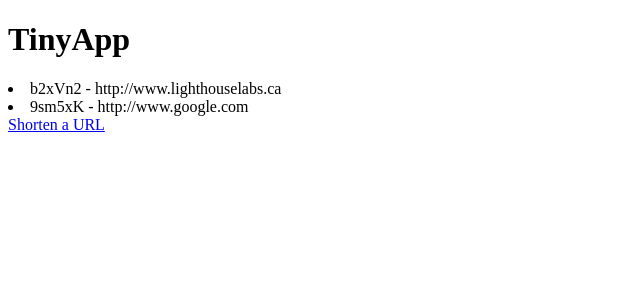
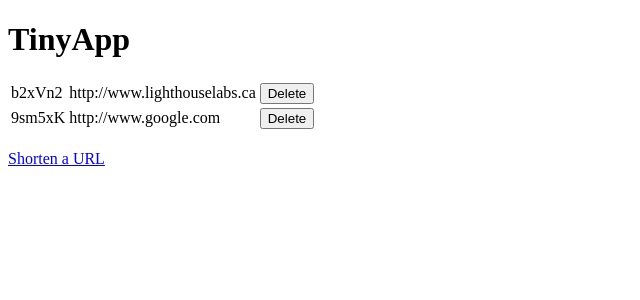
Before and after one commit to jalovatt/lighthouse-tinyapp, a Node server app: page /urls in a window 1280 px wide. Shown: the top 300 px of the page, without its empty margins (0-640 px from the left). Run offline with Node 20, Linux system fonts and the light colour scheme.

Commit message:
Added buttons to Delete stored URLs

```diff
--- a/express_server.js
+++ b/express_server.js
@@ -50,6 +50,12 @@ app.post("/urls", (req, res) => {
 });
 
 
+app.post("/urls/:id/delete", (req, res) => {
+  delete urlDatabase[req.params.id];
+  var redirectURL = "http://localhost:8080/urls/";
+  res.redirect(redirectURL);
+});
+
 
 
 app.get("/urls/new", (req, res) => {
--- a/views/urls_index.ejs
+++ b/views/urls_index.ejs
@@ -2,12 +2,22 @@
 <html lang="en">
 <head>
   <title>TinyApp</title>
+  <style>
+  form { display: inline-block }
+  </style>
 </head>
 <body>
   <% include ./partials/_header %>
-  <% Object.keys(urls).forEach(key => { %>
-    <li><%= key %> - <%= urls[key] %></li>
-  <% }); %>
+  <table>
+    <% Object.keys(urls).forEach(key => { %>
+      <tr>
+        <td><%= key %></td>
+        <td><%= urls[key] %></td>
+        <td><form method="POST" action="/urls/<%= key %>/delete"><input type="submit" value="Delete"></form></td>
+      </tr>
+    <% }); %>
+  </table>
+  <br>
   <a href="#">Shorten a URL</a>
 </body>
 </html>
```
